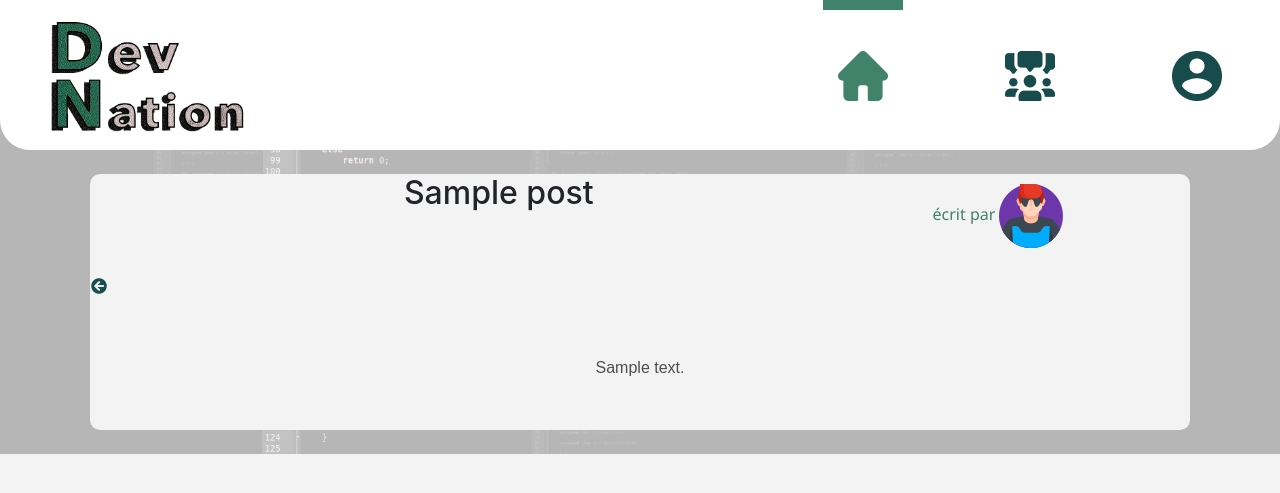
After one commit to Machakk/projet-soutenance, a Symfony app: template templates/forum/post.html.twig in a window 1280 px wide. The commit adds this page. Shown: the top 493 px of the page. Run offline with Twig, Linux system fonts and the light colour scheme; the template is opened without the code that fills it: most values are stand-ins (such as "Sample title", 1, 10 or a date in 2020); some libraries are stand-ins or nearby versions; some web fonts are replaced.

Commit message:
post forum

```diff
--- a/templates/forum/forum.html.twig
+++ b/templates/forum/forum.html.twig
@@ -39,10 +39,9 @@
             <div class="content">
                 <p>{{post.content}}</p>
             </div>
-
             <div class="text-right p-2 m-2 mb-3">
                 <a href=""><i class="fas fa-comment-alt"></i></a>
-                <a class="suite text-center" href=""> Lire la Suite</a>
+                <a class="suite text-center" href="{{ path('forum_post', {'id': post.id}) }}"> Lire la Suite</a>
             </div>
         </div>
     {% endfor %}
--- /dev/null
+++ b/templates/forum/post.html.twig
@@ -0,0 +1,24 @@
+{% extends 'base.html.twig' %}
+
+{% block title %}Posts{% endblock %}
+
+{% block body %}
+    <div class="content-post my-4">
+        <div class="row">
+            <div class="col-9">
+                <h2 class="text-center"> {{posts.title}}</h2>
+
+            </div>
+
+            <div class="col-3 user ">
+                <a href=""> écrit par <img src="{{ asset('img/metier/design.png') }}" alt=""></a>
+            </div>
+            <div class="text-right p-2 m-2 mb-3">
+                <a href="{{ path('forum') }}" <i class="fas fa-arrow-circle-left"></i></a>
+            </div>
+        </div>
+        <div class="content text-center p-4">
+            <p>{{posts.content}}</p>
+        </div>
+    </div>
+{% endblock %}
```
Also changed, not shown: src/Controller/ForumController.php (+35 -1 lines), public/img/posts/1-1614172029.jpg (added).
